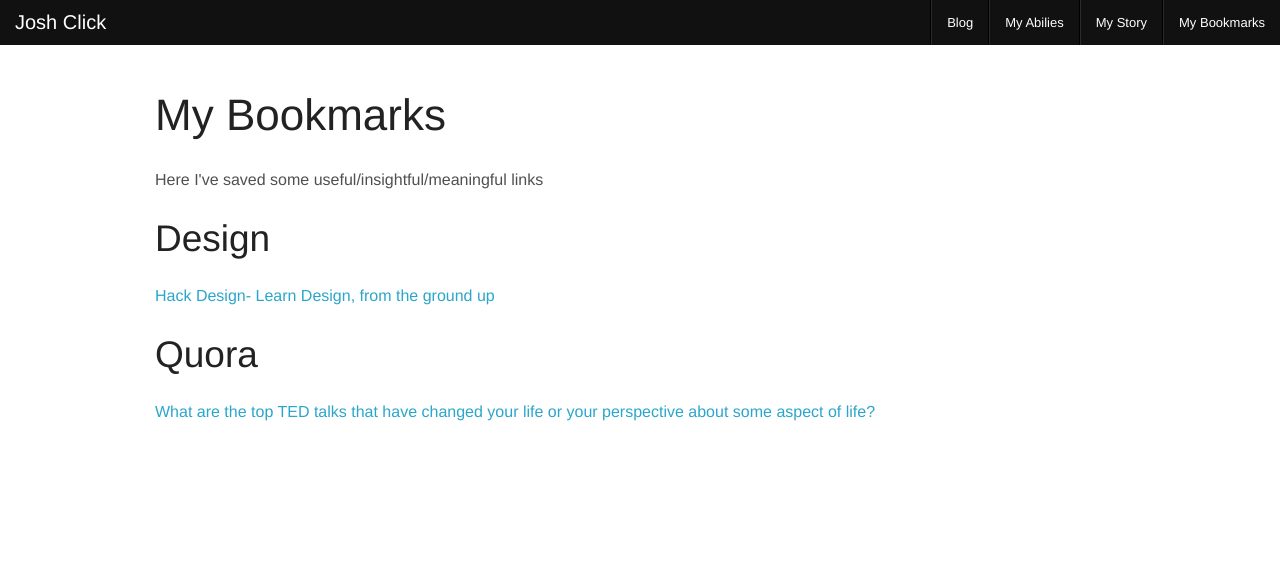
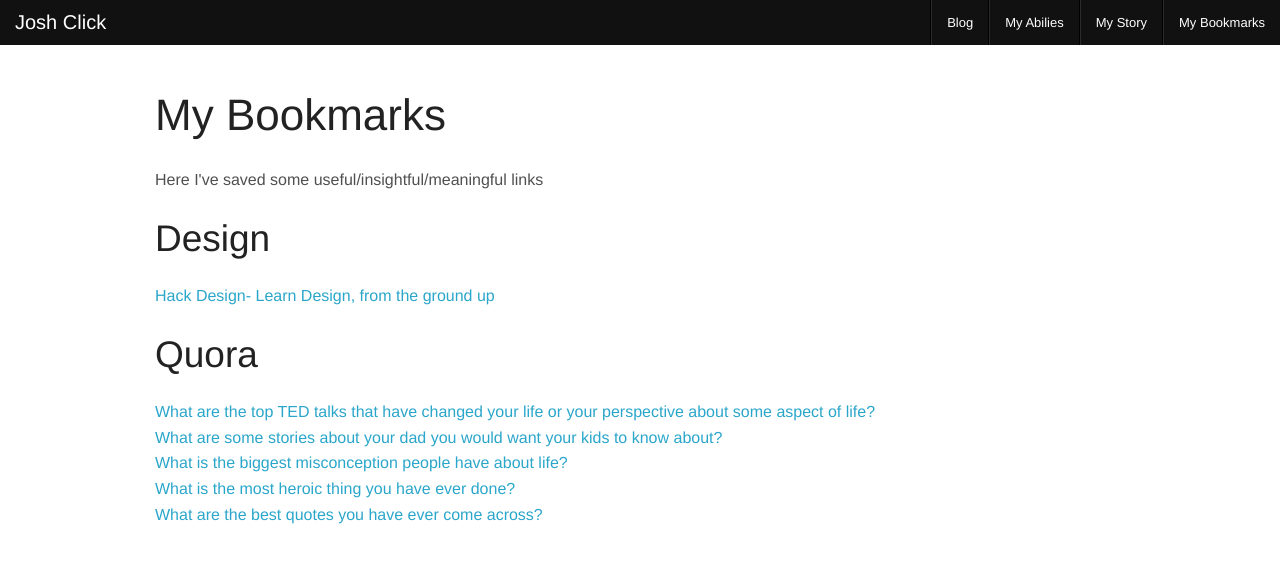
Before and after one commit to joshclick/joshclick.github.io, a Jekyll site: the page built from bookmarks.html, in a window 1280 px wide. Shown: the top 563 px of the page. Built offline with Jekyll 4.4.1, drawn with Linux system fonts in a browser that asks for light colours.

Commit message:
added some bookmarks

```diff
--- a/bookmarks.html
+++ b/bookmarks.html
@@ -13,6 +13,22 @@ cats:
   - [
     "What are the top TED talks that have changed your life or your perspective about some aspect of life?",
     "http://www.quora.com/TED-Talks/What-are-the-top-TED-talks-that-have-changed-your-life-or-your-perspective-about-some-aspect-of-life"
+    ]
+  - [
+    "What are some stories about your dad you would want your kids to know about?",
+    "http://www.quora.com/Family-and-Families/What-are-some-stories-about-your-dad-you-would-want-your-kids-to-know-about"
+    ]
+  - [
+    "What is the biggest misconception people have about life?",
+    "http://www.quora.com/Life/What-is-the-biggest-misconception-people-have-about-life"
+    ]
+  - [
+    "What is the most heroic thing you have ever done?",
+    "http://www.quora.com/Heroism/What-is-the-most-heroic-thing-you-have-ever-done"
+    ]
+  - [
+    "What are the best quotes you have ever come across?",
+    "http://www.quora.com/Quotations/What-are-the-best-quotes-you-have-ever-come-across"
     ]
 ---
 
```
